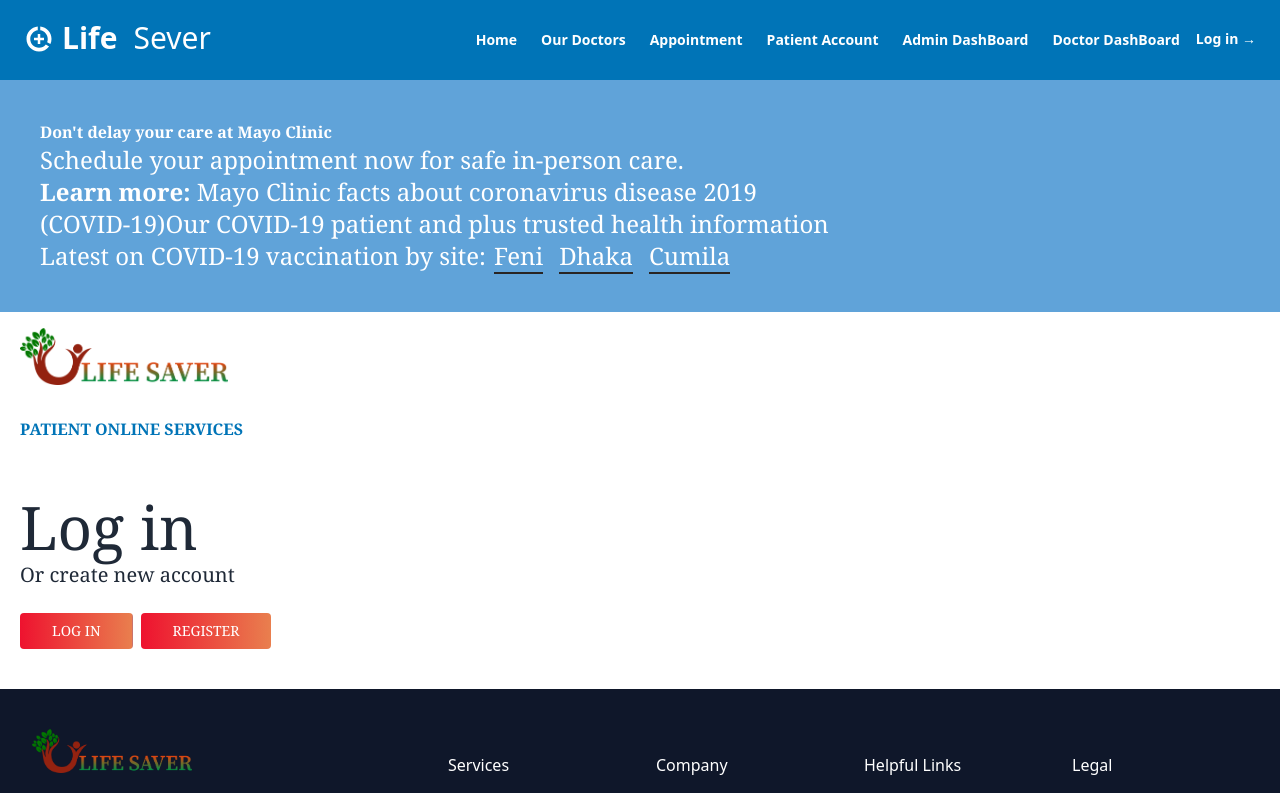
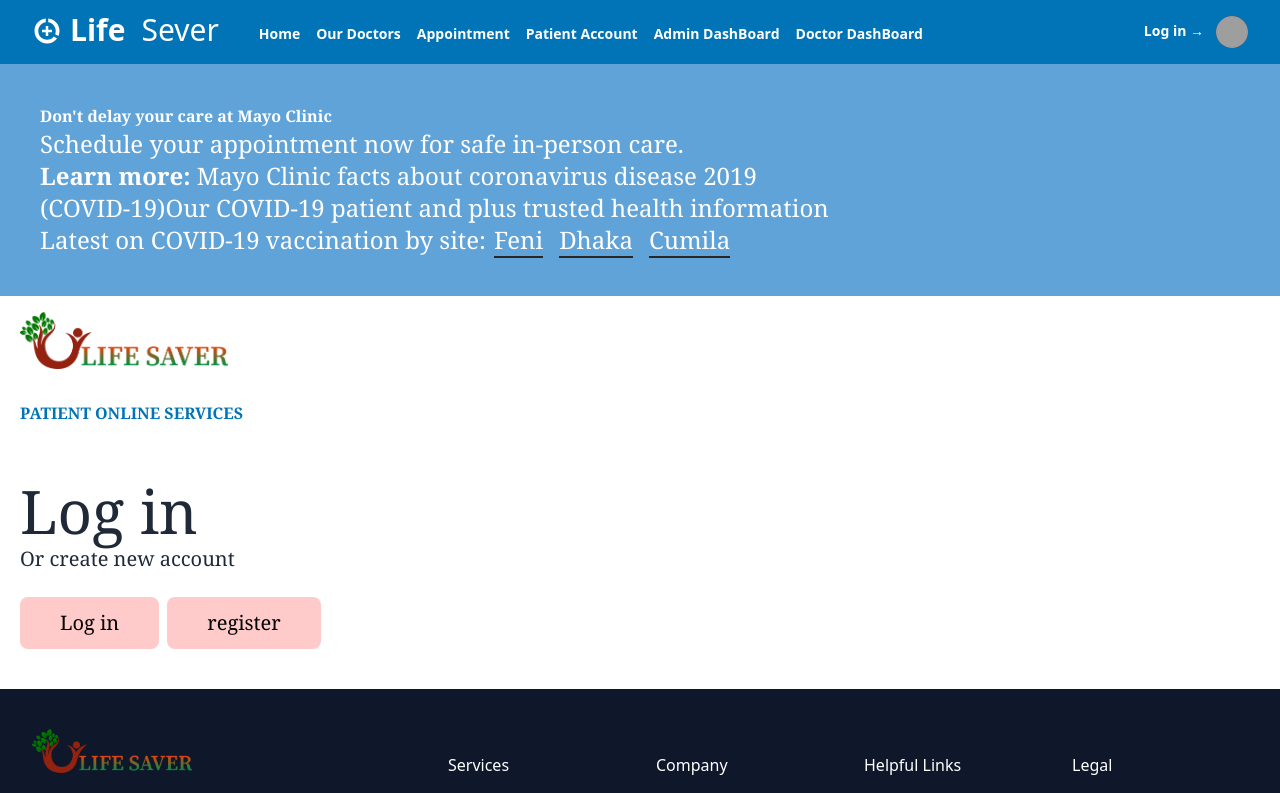
Before and after one commit to pronoybanik/life-sever-clientSite, a React (Vite) app: page /patientAccount in a window 1280 px wide. Shown: the top 793 px of the page. Built offline with nearby package versions, Linux system fonts and the light colour scheme; grey boxes are pictures that could not be loaded.

Commit message:
create resposive navbar

```diff
--- a/src/Pages/Login/Login.jsx
+++ b/src/Pages/Login/Login.jsx
@@ -1,11 +1,8 @@
-import { useContext, useState } from "react";
+import { useState } from "react";
 import { Link, useNavigate } from "react-router-dom";
-import { authContext } from "../../Components/AuthProvider/AuthProvider";
 import usePostRequest from "../../Shared/usePostReq";
 
 const Login = () => {
-  // const { user } = useContext(authContext);
-  // console.log(user);
   const [email, setEmail] = useState("");
   const [password, setPassword] = useState("");
   const { post, data, loading, error } = usePostRequest();
--- a/src/Pages/PatientAccount/PatientAccount.jsx
+++ b/src/Pages/PatientAccount/PatientAccount.jsx
@@ -1,72 +1,74 @@
-import { Link } from 'react-router-dom';
-import siteLogo from '../../imges/siteImage/340800268_560723189381106_5880403428875795146_n.png'
-import { useContext } from 'react';
-import { authContext } from '../../Components/AuthProvider/AuthProvider';
-import PrimaryButton from '../../Shared/PrimaryButton';
-
+import { Link } from "react-router-dom";
+import siteLogo from "../../imges/siteImage/340800268_560723189381106_5880403428875795146_n.png";
+import { useContext } from "react";
+import { authContext } from "../../Components/AuthProvider/AuthProvider";
+import SecondaryButton from "../../Shared/SecondaryButton";
 
 const PatientAccount = () => {
-
   const { user } = useContext(authContext);
 
-
   return (
-        <section className='font-serif '>
+    <section className="font-serif ">
       {/* some details in covid-19  (start)*/}
-            <div className='bg-[#60A3D9] text-white'>
-                <div className='max-w-screen-xl text-left p-10'> <strong>Don't delay your care at Mayo Clinic</strong>
+      <div className="bg-[#60A3D9] text-white">
+        <div className="max-w-screen-xl text-left p-10">
+          {" "}
+          <strong>Don't delay your care at Mayo Clinic</strong>
           <br />
-                    <h1 className='text-2xl'>Schedule your appointment now for safe in-person care.</h1>
-
-                    <h1 className='text-2xl'> <strong>Learn more:</strong> Mayo Clinic facts about coronavirus disease 2019 <br />
-                        (COVID-19)Our  COVID-19 patient and plus trusted health information</h1>
-                    <h1 className='text-2xl'>Latest on COVID-19 vaccination by site:
-                        <Link className='border-b-2 border-stone-800 mx-2'>Feni</Link>
-                        <Link className='border-b-2 border-stone-800 mx-2'>Dhaka</Link>
-                        <Link className='border-b-2 border-stone-800 mx-2'>Cumila</Link>
+          <h1 className="text-2xl">
+            Schedule your appointment now for safe in-person care.
+          </h1>
+          <h1 className="text-2xl">
+            {" "}
+            <strong>Learn more:</strong> Mayo Clinic facts about coronavirus
+            disease 2019 <br />
+            (COVID-19)Our COVID-19 patient and plus trusted health information
+          </h1>
+          <h1 className="text-2xl">
+            Latest on COVID-19 vaccination by site:
+            <Link className="border-b-2 border-stone-800 mx-2">Feni</Link>
+            <Link className="border-b-2 border-stone-800 mx-2">Dhaka</Link>
+            <Link className="border-b-2 border-stone-800 mx-2">Cumila</Link>
           </h1>
         </div>
       </div>
       {/* some details in covid-19  (End)*/}
 
+      {/* log and register part (start)*/}
+      <div className="max-w-[1240px] mx-auto mt-4 ">
+        <img src={siteLogo} className="w-52" alt="" />
+        <h1 className="text-[#0074B7] mt-8 font-bold">
+          PATIENT ONLINE SERVICES
+        </h1>
 
-            {/* log and register part (start)*/}
-            <div className='max-w-[1240px] mx-auto mt-4 '>
-                <img src={siteLogo} className='w-52' alt="" />
-                <h1 className='text-[#0074B7] mt-8 font-bold'>PATIENT ONLINE SERVICES</h1>
+        <div className="mt-14 ">
+          <h1 className="text-6xl mb-1">Log in</h1>
+          <h1 className="text-xl">Or create new account</h1>
 
-                <div className='mt-14 '>
-                    <h1 className='text-6xl mb-1'>Log in</h1>
-                    <h1 className='text-xl'>Or create new account</h1>
-
-                    <div className='mt-4 flex gap-2'>
-                        {user?.email ?
+          <div className="mt-4 flex gap-2">
+            {user?.email ? (
               <div>
                 <Link to="/applyToAppointDoctor">
-                                    <PrimaryButton>request to appoint doctor</PrimaryButton>
+                  <SecondaryButton>request to appoint doctor</SecondaryButton>
                 </Link>
                 <br />
-                                <Link to="/" >
-                                    <PrimaryButton> select doctor</PrimaryButton>
+                <Link to="/">
+                  <SecondaryButton> select doctor</SecondaryButton>
                 </Link>
               </div>
-                            :
-                            <div className='flex gap-2'>
-                                <Link to='/logIn'>
-                                    <PrimaryButton>Log in</PrimaryButton>
+            ) : (
+              <div className="flex gap-2">
+                <Link to="/logIn">
+                  <SecondaryButton>Log in</SecondaryButton>
                 </Link>
 
-                                <Link to='/register'>
-                                    <PrimaryButton >register</PrimaryButton>
+                <Link to="/register">
+                  <SecondaryButton>register</SecondaryButton>
                 </Link>
               </div>
-                        }
-
-
-
+            )}
           </div>
         </div>
-
       </div>
     </section>
   );
--- a/src/Shared/NavBar/NavBar.jsx
+++ b/src/Shared/NavBar/NavBar.jsx
@@ -1,15 +1,16 @@
-import { useContext, useState } from "react";
+import { useContext, useState , Fragment} from "react";
+import { Disclosure, Menu, Transition } from "@headlessui/react";
+import { Bars3Icon, XMarkIcon } from "@heroicons/react/24/outline";
 import { authContext } from "../../Components/AuthProvider/AuthProvider";
-import siteLogo from "../../imges/siteImage/340800268_560723189381106_5880403428875795146_n.png";
-import { Dialog, Popover } from "@headlessui/react";
-import { Bars3Icon, XMarkIcon } from "@heroicons/react/24/outline";
 import { Link } from "react-router-dom";
 import PrimaryButton from "../PrimaryButton";
 import { MdDataSaverOn } from "react-icons/md";
 
+
+
 const NavBar = () => {
   const { user } = useContext(authContext);
-  console.log(user);
+  console.log("navbar", user);
   const [mobileMenuOpen, setMobileMenuOpen] = useState(false);
 
   const handleLogout = () => {
@@ -17,6 +18,7 @@ const NavBar = () => {
     localStorage.removeItem("Token");
     window.location.reload();
   };
+  console.log(mobileMenuOpen);
 
   const menu = (
     <>
@@ -64,42 +66,65 @@ const NavBar = () => {
     <>
       <Link
         to="/"
-        className="-mx-3 block rounded-lg px-3 py-2 text-base font-semibold leading-7 text-gray-900 hover:bg-gray-200"
+        className="text-gray-300 hover:bg-gray-700 hover:text-white block rounded-md px-3 py-2 text-base font-medium"
       >
         Home
       </Link>
       <Link
         to="/ourDoctors"
-        className="-mx-3 block rounded-lg px-3 py-2 text-base font-semibold leading-7 text-gray-900 hover:bg-gray-200"
+        className="text-gray-300 hover:bg-gray-700 hover:text-white block rounded-md px-3 py-2 text-base font-medium"
       >
-        ourDoctors
+        Our Doctors
       </Link>
       <Link
-        to="/about"
-        className="-mx-3 block rounded-lg px-3 py-2 text-base font-semibold leading-7 text-gray-900 hover:bg-gray-200"
+        to="/bookAppointment"
+        className="text-gray-300 hover:bg-gray-700 hover:text-white block rounded-md px-3 py-2 text-base font-medium"
       >
-        About
+        Appointment
+      </Link>
+
+      <Link
+        to="/patientAccount"
+        className="text-gray-300 hover:bg-gray-700 hover:text-white block rounded-md px-3 py-2 text-base font-medium"
+      >
+        Patient Account
       </Link>
       <Link
-        to="/patientAccount"
-        className="-mx-3 block rounded-lg px-3 py-2.5 text-base font-semibold leading-7 text-gray-900 hover:bg-gray-200"
+        to="/adminDashBoard"
+        className="text-gray-300 hover:bg-gray-700 hover:text-white block rounded-md px-3 py-2 text-base font-medium"
       >
-        Patient Account
+        Admin DashBoard
+      </Link>
+      <Link
+        to="/doctorDashBoard"
+        className="text-gray-300 hover:bg-gray-700 hover:text-white block rounded-md px-3 py-2 text-base font-medium"
+      >
+        Doctor DashBoard
       </Link>
     </>
   );
 
   return (
-    <div className="sticky top-0 z-50">
-      <header className="bg-[#0074B7] lg:h-20">
-        <nav
-          className="mx-auto flex  items-center justify-between p-6 max-w-7xl"
-          aria-label="Global"
-        >
-          <div className="flex lg:flex-1">
-            <a className="-m-1.5 p-1.5">
-              <span className="sr-only">Your Company</span>
-              {/* <img className="h-8 w-auto" src={siteLogo} alt="" /> */}
+    <section className="sticky top-0 z-50">
+      <Disclosure as="nav" className="bg-[#0074B7]">
+        {({ open }) => (
+          <>
+            <div className="mx-auto max-w-7xl px-2 sm:px-6 lg:px-8">
+              <div className="relative flex h-16 items-center justify-between">
+                <div className="absolute inset-y-0 left-0 flex items-center sm:hidden">
+                  {/* Mobile menu button*/}
+                  <Disclosure.Button className="relative inline-flex items-center justify-center rounded-md p-2 text-gray-400 hover:bg-gray-700 hover:text-white focus:outline-none focus:ring-2 focus:ring-inset focus:ring-white">
+                    <span className="absolute -inset-0.5" />
+                    <span className="sr-only">Open main menu</span>
+                    {open ? (
+                      <XMarkIcon className="block h-6 w-6" aria-hidden="true" />
+                    ) : (
+                      <Bars3Icon className="block h-6 w-6" aria-hidden="true" />
+                    )}
+                  </Disclosure.Button>
+                </div>
+                <div className="flex flex-1 items-center justify-center sm:items-stretch sm:justify-start">
+                  <div className="flex flex-shrink-0 items-center">
                     <div className="flex text-white">
                       <div className="lg:text-3xl text-2xl">
                         <MdDataSaverOn />
@@ -108,29 +133,18 @@ const NavBar = () => {
                         <p className="lg:text-3xl text-2xl font-sans font-bold mr-4">
                           Life
                         </p>
-                  <p className="lg:text-3xl text-2xl font-sans mr-4">Sever</p>
+                        <p className="lg:text-3xl text-2xl font-sans mr-4">
+                          Sever
+                        </p>
                       </div>
                     </div>
-            </a>
                   </div>
-
-          <div className="flex lg:hidden">
-            <button
-              type="button"
-              className="-m-2.5 inline-flex items-center justify-center rounded-md p-2.5 text-gray-700"
-              onClick={() => setMobileMenuOpen(true)}
-            >
-              <span className="sr-only">Open main menu</span>
-              <Bars3Icon className="h-6 w-6" aria-hidden="true" />
-            </button>
+                  <div className="hidden sm:ml-6 sm:block">
+                    <div className="flex space-x-4 lg:mt-2">{menu}</div>
                   </div>
-
-          <div className="lg:flex gap-4 ">
-            <Popover.Group className="hidden lg:flex lg:gap-x-6 ">
-              {menu}
-            </Popover.Group>
-            <div>
-              {!user.gmail ? (
+                </div>
+                <div className="absolute inset-y-0 right-0 flex items-center pr-2 sm:static sm:inset-auto sm:ml-6 sm:pr-0">
+                  {!user?._id ? (
                     <div className="lg:-mt-1">
                       <Link
                         to="/logIn"
@@ -140,67 +154,108 @@ const NavBar = () => {
                       </Link>
                     </div>
                   ) : (
-                <PrimaryButton handler={handleLogout}>log out </PrimaryButton>
+                    <PrimaryButton handler={handleLogout}>
+                      Log Out{" "}
+                    </PrimaryButton>
+                    // <div>Log out</div>
                   )}
-              {!user.gmail ? null : (
-                <Link to="/profile">
-                  <div className="avatar">
-                    <div className="w-8 mx-2  rounded-full">
-                      <img src="https://encrypted-tbn0.gstatic.com/images?q=tbn:ANd9GcQcU50X1UOeDaphmUyD6T8ROKs-HjeirpOoapiWbC9cLAqewFy1gthrgUTB9E7nKjRwOVk&usqp=CAU" />
+
+                  {/* Profile dropdown */}
+                  <Menu as="div" className="relative ml-3">
+                    <div>
+                      <Menu.Button className="relative flex rounded-full bg-gray-800 text-sm focus:outline-none focus:ring-2 focus:ring-white focus:ring-offset-2 focus:ring-offset-gray-800">
+                        <span className="absolute -inset-1.5" />
+                        <span className="sr-only">Open user menu</span>
+                        <img
+                          className="h-8 w-8 rounded-full"
+                          src="https://images.unsplash.com/photo-1472099645785-5658abf4ff4e?ixlib=rb-1.2.1&ixid=eyJhcHBfaWQiOjEyMDd9&auto=format&fit=facearea&facepad=2&w=256&h=256&q=80"
+                          alt=""
+                        />
+                      </Menu.Button>
                     </div>
-                  </div>
+                    <Transition
+                      as={Fragment}
+                      enter="transition ease-out duration-100"
+                      enterFrom="transform opacity-0 scale-95"
+                      enterTo="transform opacity-100 scale-100"
+                      leave="transition ease-in duration-75"
+                      leaveFrom="transform opacity-100 scale-100"
+                      leaveTo="transform opacity-0 scale-95"
+                    >
+                      {!user?._id ? null : (
+                        <Menu.Items className="absolute right-0 z-10 mt-2 w-48 origin-top-right rounded-md bg-white py-1 shadow-lg ring-1 ring-black ring-opacity-5 focus:outline-none">
+                          <Menu.Item>
+                            {({ active }) => (
+                              <Link
+                                to="/profile"
+                                className={classNames(
+                                  active ? "bg-gray-100" : "",
+                                  "block px-4 py-2 text-sm text-gray-700"
+                                )}
+                              >
+                                Your Profile
                               </Link>
                             )}
-            </div>
-          </div>
-        </nav>
-        <Dialog
-          as="div"
-          className="lg:hidden"
-          open={mobileMenuOpen}
-          onClose={setMobileMenuOpen}
+                          </Menu.Item>
+                          <Menu.Item>
+                            {({ active }) => (
+                              <a
+                                href="#"
+                                className={classNames(
+                                  active ? "bg-gray-100" : "",
+                                  "block px-4 py-2 text-sm text-gray-700"
+                                )}
                               >
-          <div className="fixed inset-0 z-10" />
-          <Dialog.Panel className="fixed inset-y-0 right-0 z-10 w-full overflow-y-auto bg-white px-6 py-6 sm:max-w-sm sm:ring-1 sm:ring-gray-900/10">
-            <div className="flex items-center justify-between">
-              <a to="" className="-m-1.5 p-1.5">
-                <span className="sr-only">Your Company</span>
-                <img className="h-8 w-auto" src={siteLogo} alt="" />
+                                Settings
                               </a>
-              <button
-                type="button"
-                className="-m-2.5 rounded-md p-2.5 text-gray-700"
-                onClick={() => setMobileMenuOpen(false)}
+                            )}
+                          </Menu.Item>
+                          <Menu.Item>
+                            {({ active }) => (
+                              <a
+                                href="#"
+                                className={classNames(
+                                  active ? "bg-gray-100" : "",
+                                  "block px-4 py-2 text-sm text-gray-700"
+                                )}
                               >
-                <span className="sr-only">Close menu</span>
-                <XMarkIcon className="h-6 w-6" aria-hidden="true" />
-              </button>
-            </div>
-            <div className="mt-6 flow-root">
-              <div className="-my-6 divide-y divide-gray-500/10">
-                <div className="space-y-2 py-6">{MobileDevice}</div>
-                <div className="py-6">
-                  {!user ? (
-                    <>
-                      <Link
-                        to="/logIn"
-                        className="text-sm font-semibold leading-6 text-gray-900 relative before:absolute before:-bottom-1 before:h-0.5 before:w-full before:scale-x-0 before:bg-[#a71123] before:transition hover:before:scale-x-100"
-                      >
-                        Log in <span aria-hidden="true">&rarr;</span>
-                      </Link>
-                    </>
-                  ) : (
-                    <PrimaryButton handler={handleLogout}>
-                      log out{" "}
-                    </PrimaryButton>
+                                Sign out
+                              </a>
                             )}
+                          </Menu.Item>
+                        </Menu.Items>
+                      )}
+                    </Transition>
+                  </Menu>
                 </div>
               </div>
             </div>
-          </Dialog.Panel>
-        </Dialog>
-      </header>
-    </div>
+
+            <Disclosure.Panel className="sm:hidden">
+              {/* <div className="space-y-1 px-2 pb-3 pt-2">
+                {navigation.map((item) => (
+                  <Disclosure.Button
+                    key={item.name}
+                    as="a"
+                    href={item.href}
+                    className={classNames(
+                      item.current
+                        ? "bg-gray-900 text-white"
+                        : "text-gray-300 hover:bg-gray-700 hover:text-white","block rounded-md px-3 py-2 text-base font-medium"
+                    )}
+                    aria-current={item.current ? "page" : undefined}
+                  >
+                    {item.name}
+                  </Disclosure.Button>
+                ))}
+              </div> */}
+
+              {MobileDevice}
+            </Disclosure.Panel>
+          </>
+        )}
+      </Disclosure>
+    </section>
   );
 };
 
--- a/src/Shared/PrimaryButton.jsx
+++ b/src/Shared/PrimaryButton.jsx
@@ -1,14 +1,12 @@
-
-
 const PrimaryButton = ({ children, handler }) => {
-    return (
-        <button onClick={handler} className="group relative uppercase  bg-cover bg-center  bg-no-repeat bg-gradient-to-r py-2 from-[#ee122f] to-[#e97f4e] mt-2 inline-flex items-center overflow-hidden rounded bg-indigo-600 px-8  text-white focus:outline-none focus:ring active:bg-indigo-500"
-        >
-            <span className="text-sm font-medium transition-all">
-               {children}
-            </span>
-        </button>
-    );
+  return (
+    <button
+      onClick={handler}
+      className="text-white font-sans border py-2 rounded-sm lg:px-6 md:px-4 px-2 uppercase  bg-gradient-to-br hover:from-[#7e7c7d] hover:to-[#727170]"
+    >
+      <span className="text-sm font-medium transition-all">{children}</span>
+    </button>
+  );
 };
 
 export default PrimaryButton;
--- a/src/Shared/SecondaryButton.jsx
+++ b/src/Shared/SecondaryButton.jsx
@@ -1,7 +1,7 @@
 
 const SecondaryButton = ({ children, onClick }) => {
   return (
-    <button className='relative text-black px-10 py-3 bg-cover bg-center  bg-no-repeat bg-gradient-to-r hover:from-[#ee122f] hover:to-[#e97f4e] text-xl bg-red-200 hover:text-white  font-serif rounded-lg ' onClick={onClick}>
+    <button className='relative text-black px-10 mt-2 py-3 bg-cover bg-center  bg-no-repeat bg-gradient-to-r hover:from-[#ee122f] hover:to-[#e97f4e] text-xl bg-red-200 hover:text-white  font-serif rounded-lg ' onClick={onClick}>
       {children}
     </button>
   );
```
Also changed, not shown: src/Pages/Admin/AdminSettings.jsx (+42 -39 lines). Lines whose indentation alone changed are shown as unchanged.
